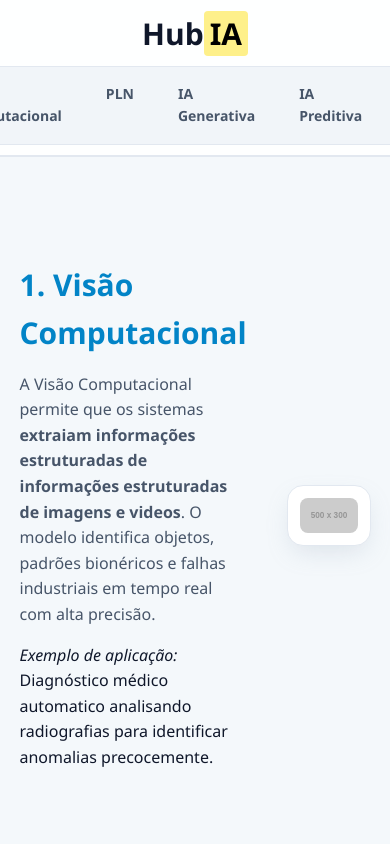
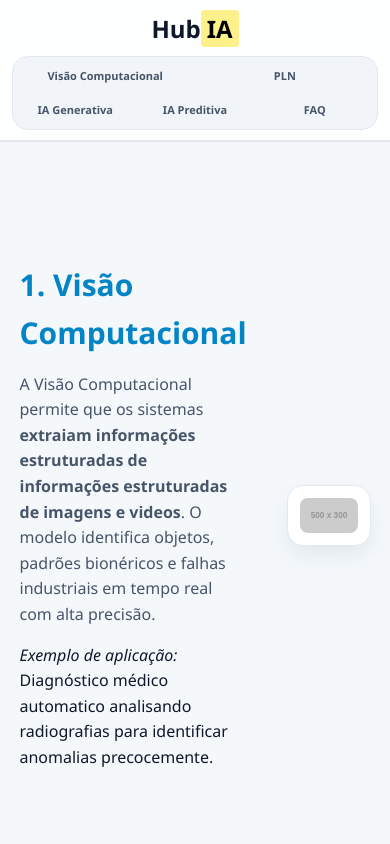
Before and after one commit to IsabellaAlencar/Display_IS, a website: page hub_IA2/hub_ia.html in a window 390 px wide. Shown: the top 844 px of the page. Drawn offline with Linux system fonts and the light colour scheme; placeholder pictures from the web are drawn by us.

Commit message:
ADD: nav__link

```diff
--- a/hub_IA2/css/responsive.css
+++ b/hub_IA2/css/responsive.css
@@ -2,7 +2,7 @@
 
 
 
-@media (max-width: 500px) {
+@media (max-width: 501px) {
 
 
         body {
@@ -14,9 +14,40 @@
                 height: auto;
                 padding: 10px 8px;
                 flex-direction: column;
-                gap: 8px
-                ;
+                gap: 8px;
         }
 
+        .header__title{
+                font-size: 2.4rem;
+        }
+
+        .nav__list {
+                width: 100%;
+                display: flex;
+                flex-wrap: wrap;
+                justify-content: center;
+                gap: 4px;
+                padding: 4px;
+        }
+
+        .nav__item {
+                flex: 1 1 calc(33.333% - 6px);
+                text-align: center;
 
         }
+
+        .nav__link {
+
+                width: 100%;
+                font-size: 1.1rem;
+                padding: 6px 4px;
+                display: block;
+                white-space: nowrap;
+
+        }
+
+        .section-ia,
+        .faq {
+
+        }
+        }
--- a/hub_IA2/hub_ia.html
+++ b/hub_IA2/hub_ia.html
@@ -163,10 +163,12 @@
     </main>
 
 
-    <main></main>
-
-
-    <footer class="footer"></footer>
+     <footer class="footer">
+        <div class="footer__section">
+            <p>&copy; 2026 HubIA. Todos os direitos reservados</p>
+            <p>&copy; Contato: Contato: contato@hubia.com (Link mailto:contato@hubia.com)</p>
+        </div>
+    </footer>
 
 </body>
 
```
